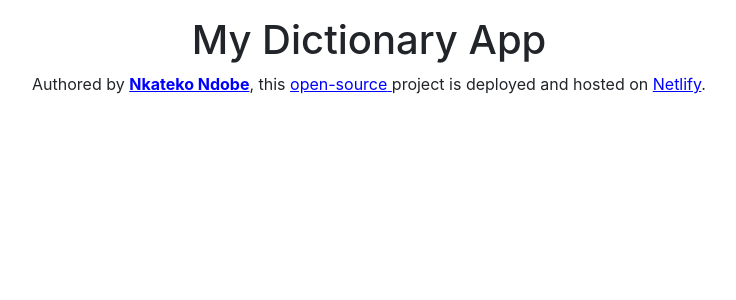
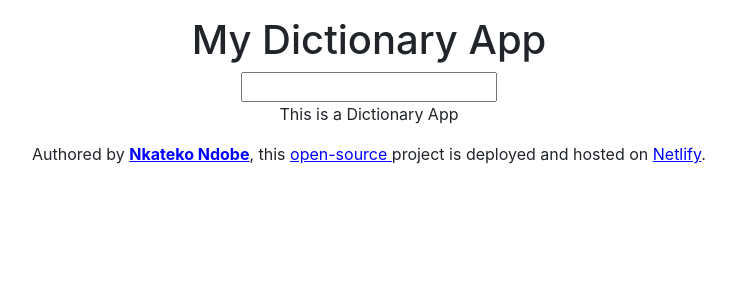
Before and after one commit to Sophie-Ndobe/dictionary-ndobe-app, a React (Create React App) app: page / in a window 1280 px wide. Shown: the top 300 px of the page, without its empty margins (271-1007 px from the left). Built offline with nearby package versions, Linux system fonts and the light colour scheme.

Commit message:
Created a Dictionary component and added a form in it

```diff
--- a/src/App.js
+++ b/src/App.js
@@ -1,10 +1,12 @@
 import "./App.css";
+import Dictionary from "./Dictionary";
 
 function App() {
   return (
     <div className="App">
       <div className="container">
         <h1 className="mt-3">My Dictionary App</h1>
+        <Dictionary />
         <footer>
           <p>
             Authored by{" "}
--- /dev/null
+++ b/src/Dictionary.js
@@ -0,0 +1,21 @@
+import React from "react";
+
+export default function Dictionary() {
+  function submitSearch(event) {
+    event.preventDefault();
+    alert("Searching");
+  }
+
+  function displaySearch(event) {
+    console.log(event.target.value);
+  }
+
+  return (
+    <div className="Dictionary">
+      <form onSubmit={submitSearch}>
+        <input type="search" onChange={displaySearch} />
+      </form>
+      <p>This is a Dictionary App</p>
+    </div>
+  );
+}
```
